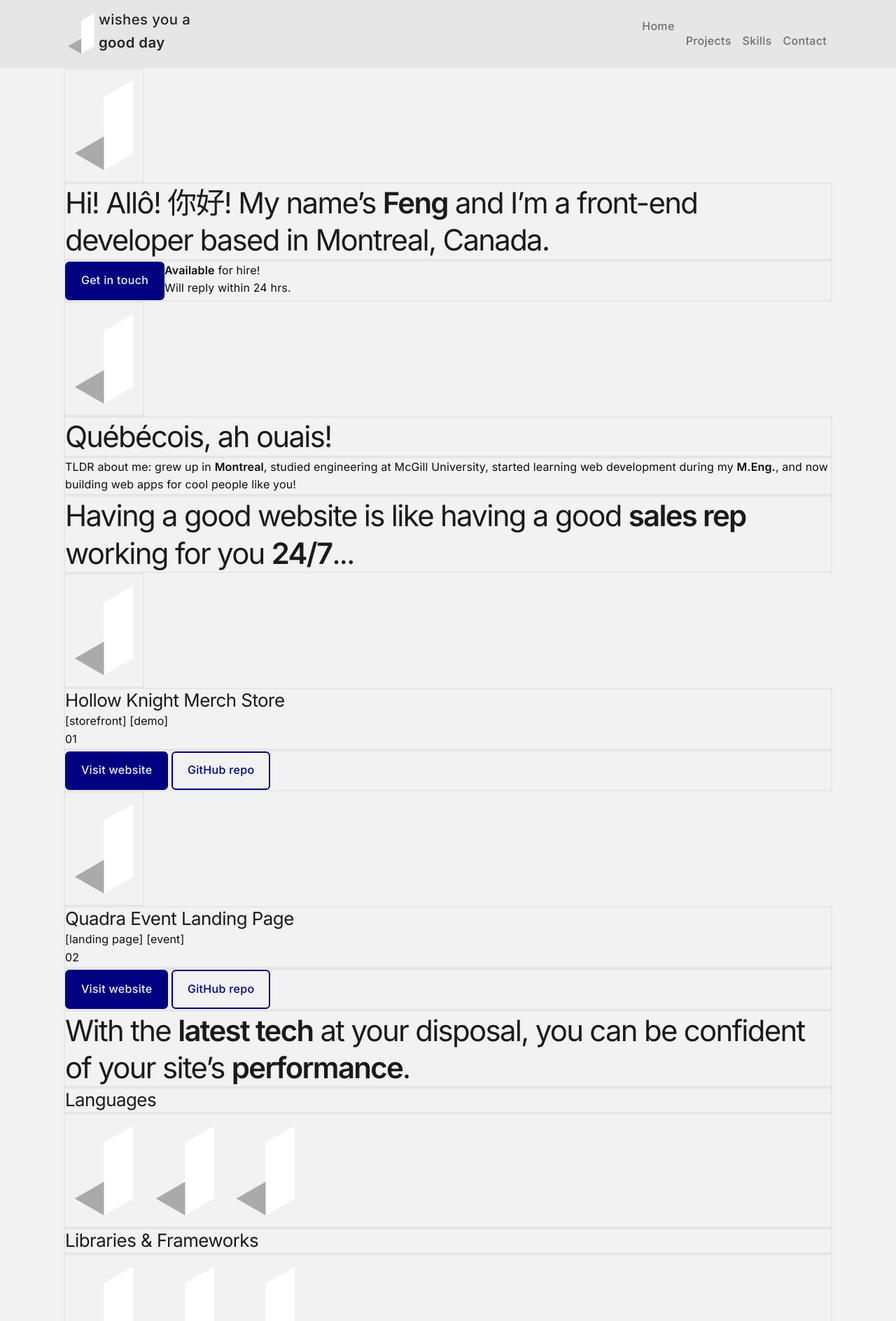
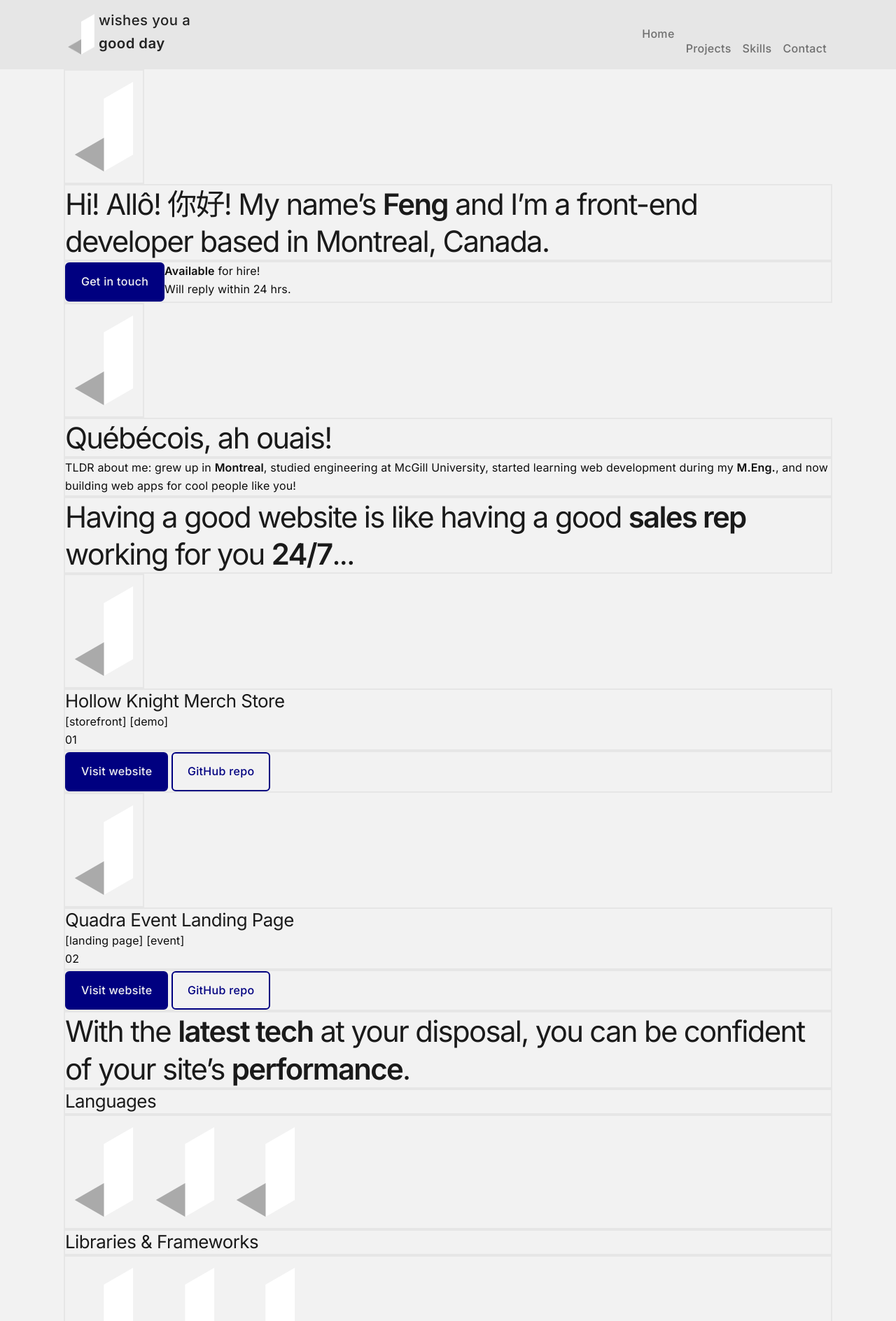
Before and after one commit to jingtianfeng/jtfeng-personal-1, a Jekyll site: the page built from index.html, in a window 1280 px wide. Shown: the top 1888 px of the page at 70% size. Built offline with Jekyll 4.4.1, drawn with Linux system fonts in a browser that asks for light colours.

Commit message:
Update styles: add $list-padding-top and replace reset value

```diff
--- a/assets/css/styles.scss
+++ b/assets/css/styles.scss
@@ -191,6 +191,7 @@
 $link-shade-percentage: 0;
 // ---------------------------------------------------------------------------------
 $list-padding-left: map-get($spacers, 4);
+$list-padding-top: $paragraph-adjacent-sibling-margin-top;
 // ---------------------------------------------------------------------------------
 $input-btn-font-family: $font-family-sans-serif;
 $input-btn-font-size: $font-size-base;
@@ -318,6 +319,7 @@
 ol,
 ul {
   padding-left: $list-padding-left;
+  padding-top: $list-padding-top;
 }
 
 ol,
```
